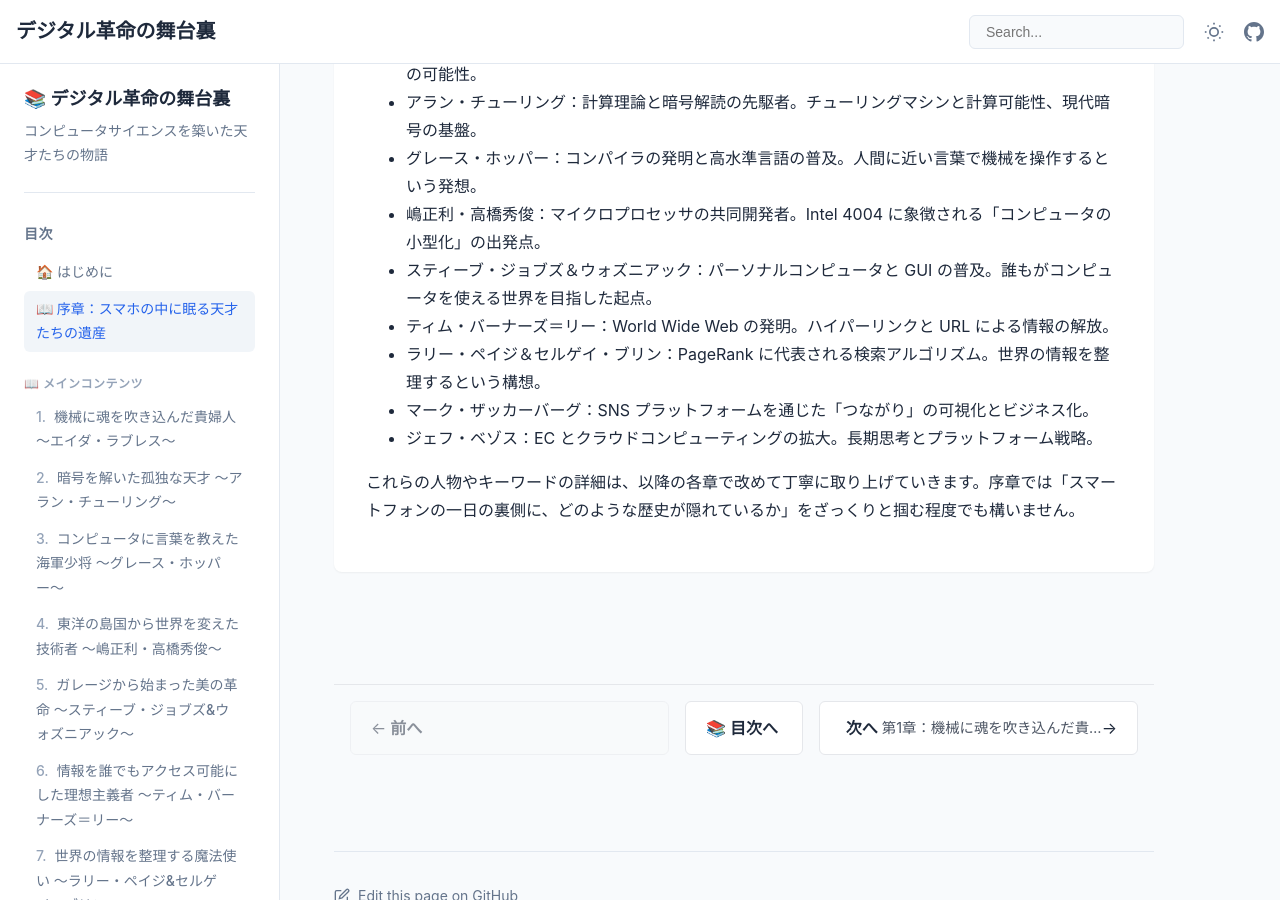
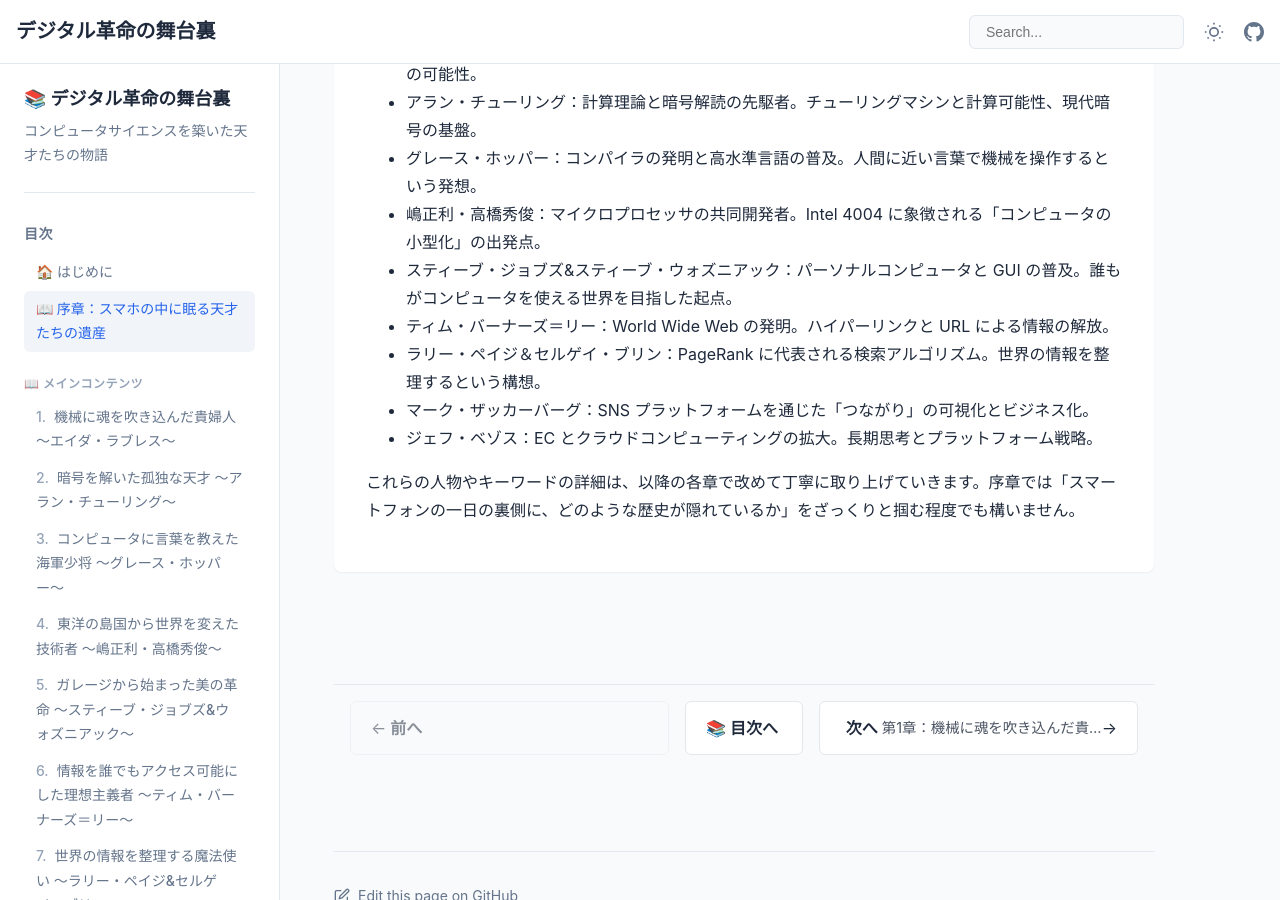
Before and after one commit to itdojp/cs-visionaries-book, a Jekyll site: the page built from docs/introduction/index.md, in a window 1280 px wide and 900 px high, scrolled down 3058 px. Built offline with Jekyll 4.4.1, drawn with Linux system fonts in a browser that asks for light colours.

Commit message:
docs: 人名表記を整合

```diff
--- a/docs/introduction/index.md
+++ b/docs/introduction/index.md
@@ -90,7 +90,7 @@ title: "序章：スマホの中に眠る天才たちの遺産"
 - アラン・チューリング：計算理論と暗号解読の先駆者。チューリングマシンと計算可能性、現代暗号の基盤。
 - グレース・ホッパー：コンパイラの発明と高水準言語の普及。人間に近い言葉で機械を操作するという発想。
 - 嶋正利・高橋秀俊：マイクロプロセッサの共同開発者。Intel 4004 に象徴される「コンピュータの小型化」の出発点。
-- スティーブ・ジョブズ＆ウォズニアック：パーソナルコンピュータと GUI の普及。誰もがコンピュータを使える世界を目指した起点。
+- スティーブ・ジョブズ&スティーブ・ウォズニアック：パーソナルコンピュータと GUI の普及。誰もがコンピュータを使える世界を目指した起点。
 - ティム・バーナーズ＝リー：World Wide Web の発明。ハイパーリンクと URL による情報の解放。
 - ラリー・ペイジ＆セルゲイ・ブリン：PageRank に代表される検索アルゴリズム。世界の情報を整理するという構想。
 - マーク・ザッカーバーグ：SNS プラットフォームを通じた「つながり」の可視化とビジネス化。
```
